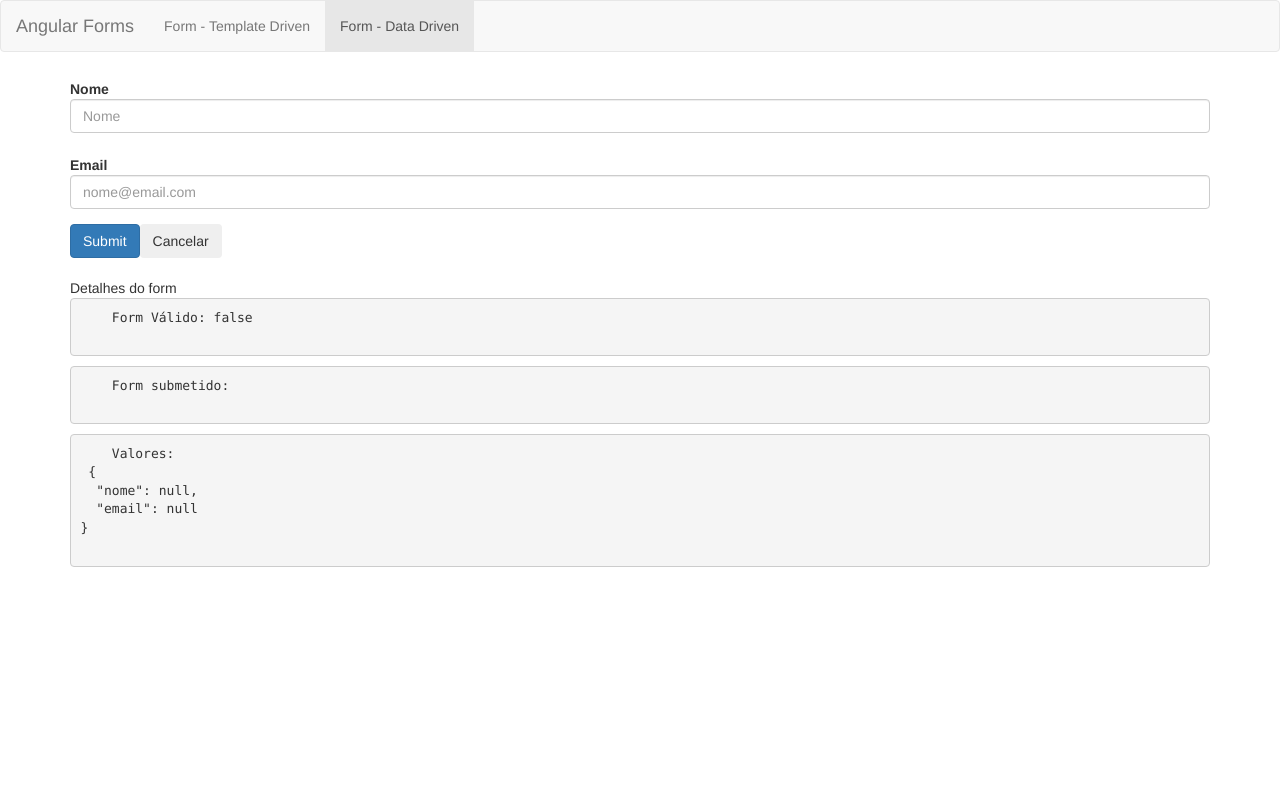
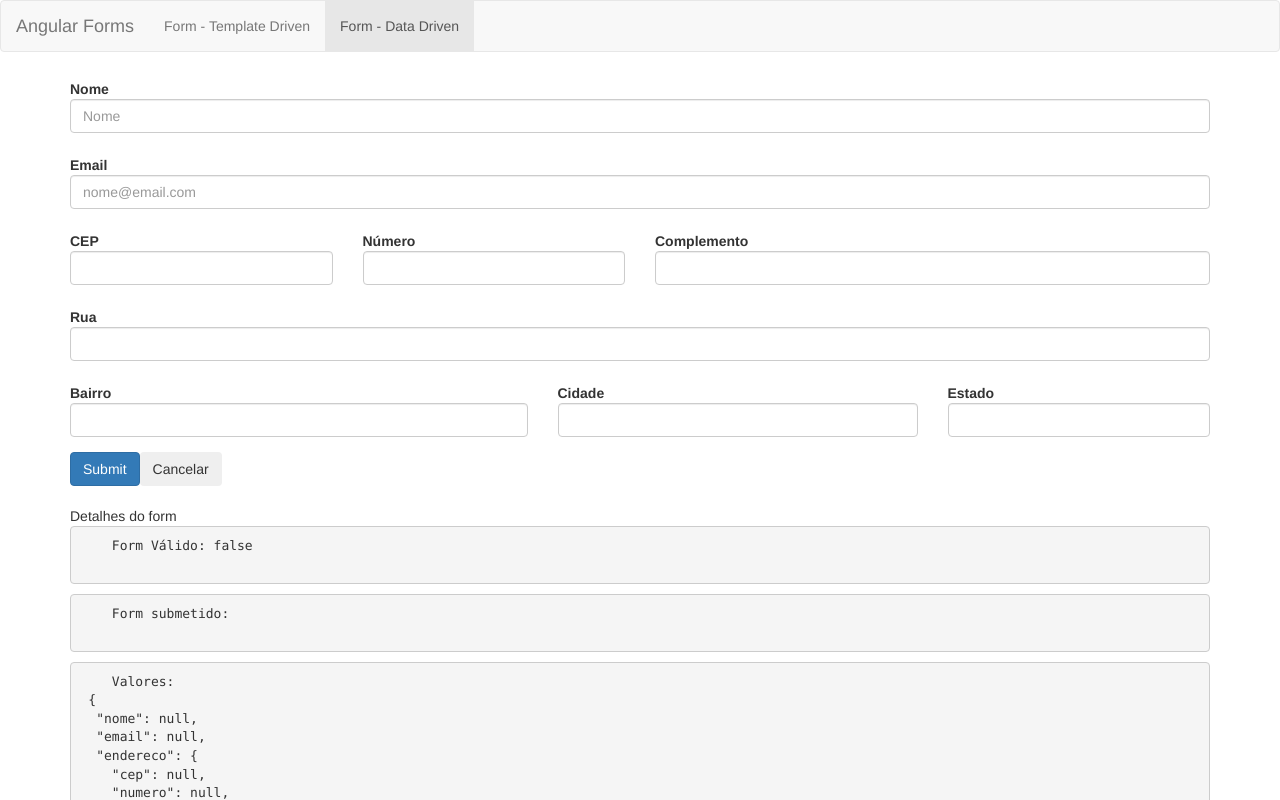
Before and after one commit to pedroadmn/curso_angular2, an Angular app in the folder forms/: page /dataForm in a window 1280 px wide. Shown: the top 800 px of the page. Built offline with nearby package versions, Linux system fonts and the light colour scheme.

Commit message:
Class about form groups - data d data driven

```diff
--- a/forms/src/app/data-form/data-form.component.html
+++ b/forms/src/app/data-form/data-form.component.html
@@ -34,6 +34,89 @@
     </div>
   </div>
 
+  <div formGroupName="endereco">
+
+  <div class="form-group">
+
+    <div class="col-md-3" [ngClass]="aplicaCssErro('endereco.cep')">
+      <label for="cep" class="control-label">CEP</label>
+      <input type="text" class="form-control" id="cep"
+        formControlName="cep">
+      <app-campo-control-error
+        [mostrarErro]="verificaValidTouched('endereco.cep')"
+        msgErro="CEP é obrigatório.">
+      </app-campo-control-error>
+    </div>
+
+    <div class="col-md-3"  [ngClass]="aplicaCssErro('endereco.numero')">
+      <label for="numero" class="control-label">Número</label>
+      <input type="text" class="form-control" id="numero"
+        formControlName="numero">
+      <app-campo-control-error
+        [mostrarErro]="verificaValidTouched('endereco.numero')"
+        msgErro="Número é obrigatório.">
+      </app-campo-control-error>
+    </div>
+
+    <div class="col-md-6">
+      <label for="complemento" class="control-label">Complemento</label>
+      <input type="text" class="form-control" id="complemento"
+        formControlName="complemento">
+    </div>
+
+  </div>
+
+  <div class="form-group" [ngClass]="aplicaCssErro('endereco.rua')">
+
+    <div class="col-sm-12">
+      <label for="rua" class="control-label">Rua</label>
+    </div>
+
+    <div class="col-sm-12">
+      <input type="text" class="form-control" id="rua"
+        formControlName="rua">
+
+      <app-campo-control-error
+        [mostrarErro]="verificaValidTouched('endereco.rua')"
+        msgErro="Rua é obrigatório.">
+      </app-campo-control-error>
+     </div>
+  </div>
+
+  <div class="form-group">
+    <div class="col-md-5" [ngClass]="aplicaCssErro('endereco.bairro')">
+      <label for="bairro" class="control-label">Bairro</label>
+      <input type="text" class="form-control" id="bairro"
+        formControlName="bairro">
+      <app-campo-control-error
+        [mostrarErro]="verificaValidTouched('endereco.bairro')"
+        msgErro="Bairro é obrigatório.">
+      </app-campo-control-error>
+    </div>
+
+    <div class="col-md-4" [ngClass]="aplicaCssErro('endereco.cidade')">
+      <label for="cidade" class="control-label">Cidade</label>
+      <input type="text" class="form-control" id="cidade"
+        formControlName="cidade">
+      <app-campo-control-error
+        [mostrarErro]="verificaValidTouched('endereco.cidade')"
+        msgErro="Cidade é obrigatório.">
+      </app-campo-control-error>
+    </div>
+
+    <div class="col-md-3" [ngClass]="aplicaCssErro('endereco.estado')">
+      <label for="estado" class="control-label">Estado</label>
+      <input type="text" class="form-control" id="estado"
+        formControlName="estado">
+      <app-campo-control-error
+        [mostrarErro]="verificaValidTouched('endereco.estado')"
+        msgErro="Estado é obrigatório.">
+      </app-campo-control-error>
+    </div>
+  </div>
+
+  </div>
+
   <button type="submit" class="btn btn-primary">Submit</button>
   <button class="btn" (click)="resetar()">Cancelar</button>
 
--- a/forms/src/app/data-form/data-form.component.ts
+++ b/forms/src/app/data-form/data-form.component.ts
@@ -24,7 +24,16 @@
 
     this.formulario = this.formBuilder.group({
       nome: [null, Validators.required],
-      email: [null, [Validators.required, Validators.email]]
+      email: [null, [Validators.required, Validators.email]],
+      endereco: this.formBuilder.group({
+        cep: [null, Validators.required],
+        numero: [null, Validators.required],
+        complemento: [null],
+        rua: [null, Validators.required],
+        bairro: [null, Validators.required],
+        cidade: [null, Validators.required],
+        estado: [null, Validators.required]
+      })
     });
   }
 
@@ -49,14 +58,14 @@
     this.formulario.reset();
   }
 
-   aplicaCssErro(campo) {
+   aplicaCssErro(campo: string) {
     return {
      'has-error': this.verificaValidTouched(campo),
      'has-feedback': this.verificaValidTouched(campo)
    }
   }
 
-  verificaValidTouched(campo) {
+  verificaValidTouched(campo: string) {
     return !this.formulario.get(campo).valid && this.formulario.get(campo).touched
   }
 
```
